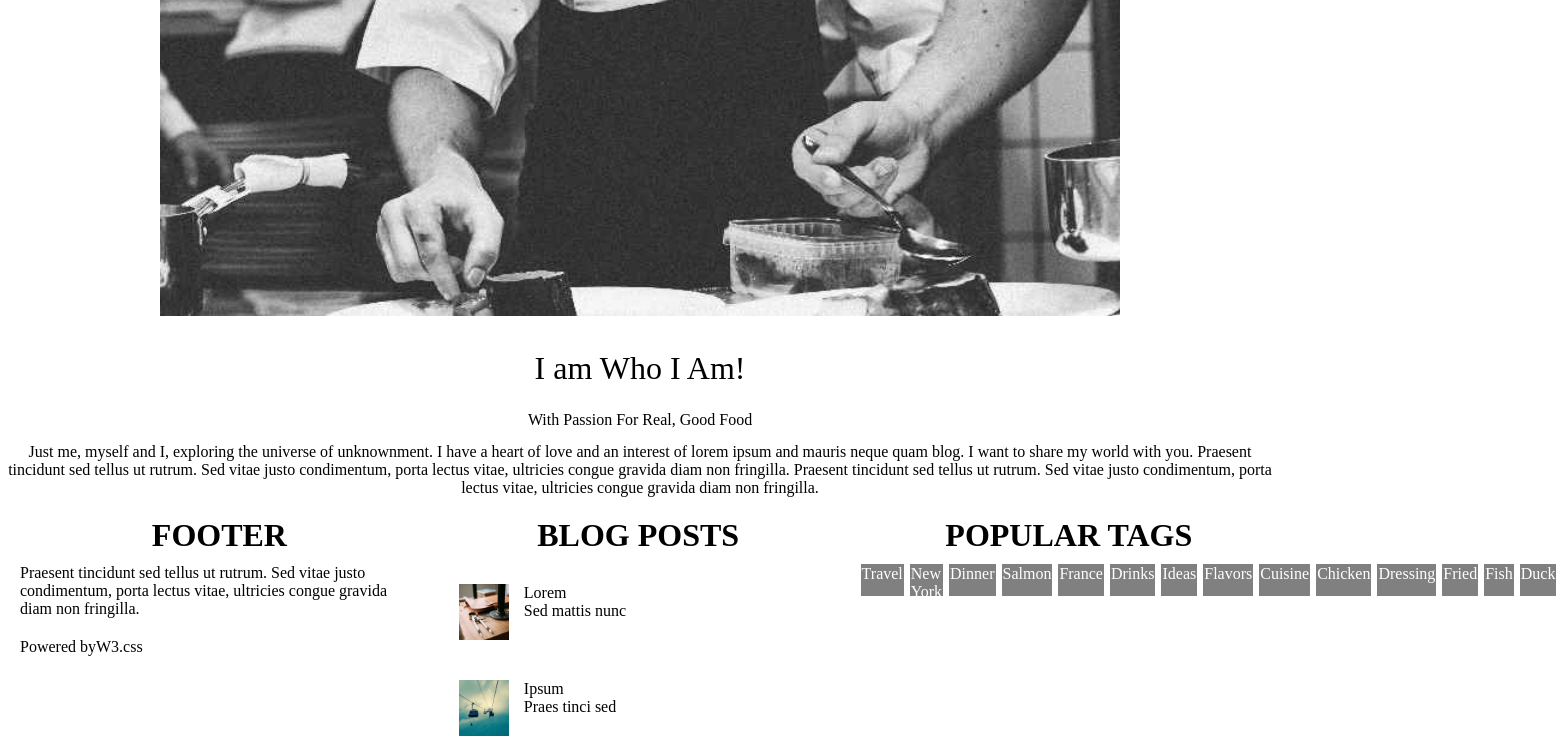
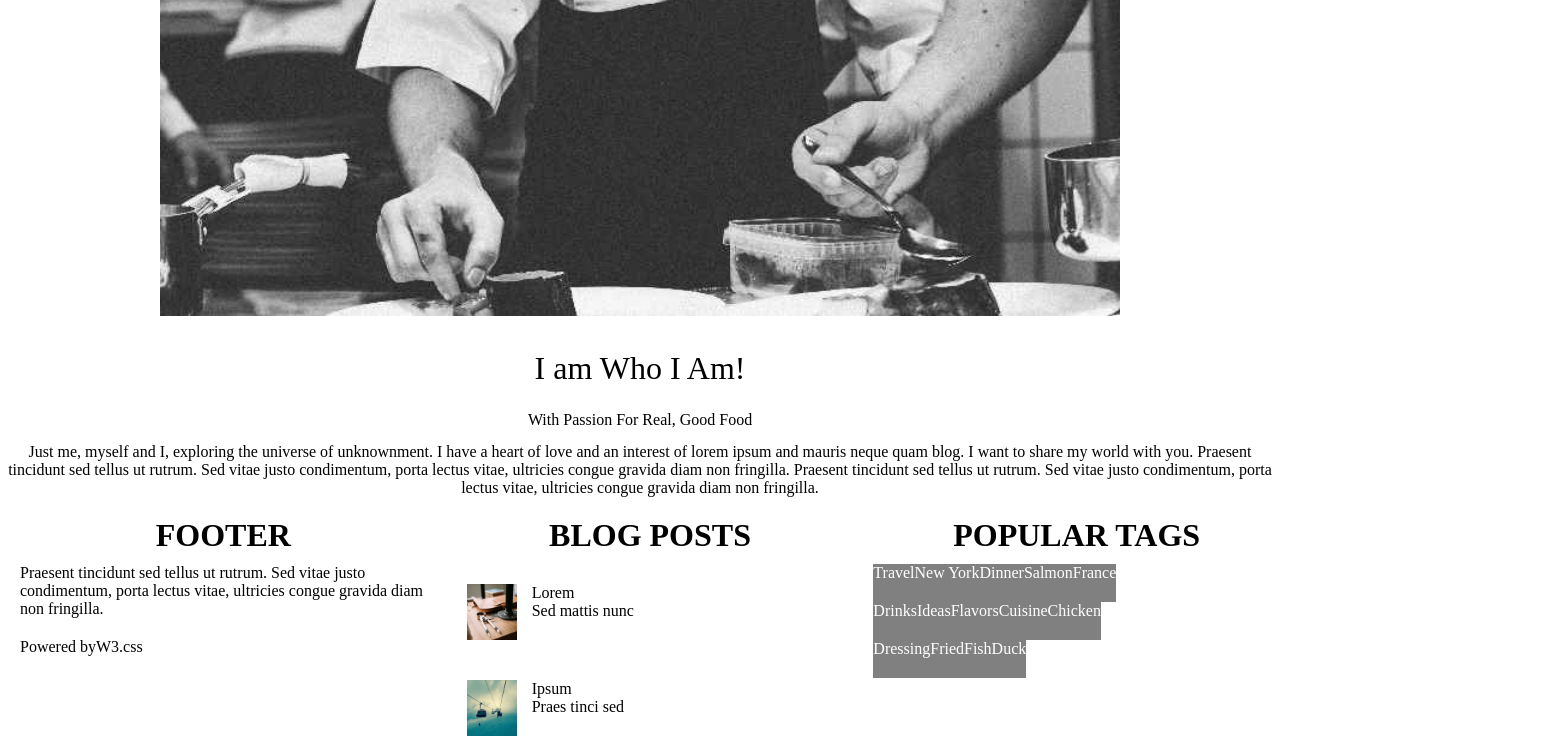
Before and after one commit to NazarovMuhammad/NazarovMuhammad, a plain HTML site: page index.html in a window 1280 px wide. Shown: the part 1830-2586 px from the top of the page, 1556 px wide, since content can reach past the window. Drawn offline with Linux system fonts and the light colour scheme.

Commit message:
change homework6

```diff
--- a/index.html
+++ b/index.html
@@ -111,16 +111,20 @@
 <div class="c5i1">
     <h1>POPULAR TAGS</h1>
     <div class="c5i5">
-        <p class="t3">Travel</h3>
+        <p class="ccc3">Travel</p>
         <p>New York</p>
         <p>Dinner</p>
         <p>Salmon</p>
         <p>France</p>
+        </div>
+        <div class="c5i5">
         <p>Drinks</p>
         <p>Ideas</p>
         <p>Flavors</p>
         <p>Cuisine</p>
         <p>Chicken</p>
+    </div>
+    <div class="c5i5">
         <p>Dressing</p>
         <p>Fried</p>
         <p>Fish</p>
--- a/style.css
+++ b/style.css
@@ -121,21 +121,21 @@ a{
     margin-left: 15px;
 }
 .c5i5{
-    display: flex;
-    flex-wrap: nowrap;
-    align-content: space-around;
+
+  display: flex;
+  flex-wrap: nowrap;
+  align-content: space-around;
 
 }
 .c5i5 p{
     background-color: gray;
     color: white;
-   margin-left:3px;
-   margin-right: 3px;
-    border: 1px solid gray;
-    width: 100px;
-    height: 10px;
+
+
+
 }
 
-.t3{
+.ccc3{
     background-color: black;
+
 }
```
